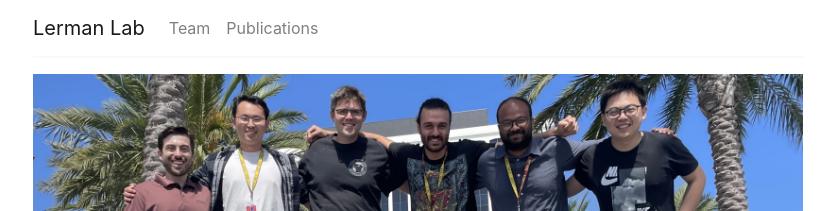
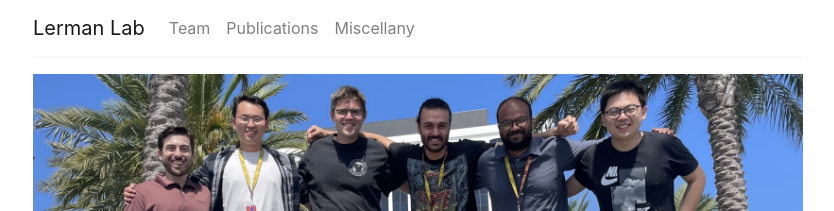
Before and after one commit to lermanlab/lermanlab.github.io, a Jekyll site: the page built from _pages/home.md, in a window 1280 px wide. Shown: the top 211 px of the page, without its empty margins (222-1056 px from the left). Built offline with Jekyll 4.4.1, drawn with Linux system fonts in a browser that asks for light colours.

Commit message:
Update header.html

```diff
--- a/_includes/header.html
+++ b/_includes/header.html
@@ -21,6 +21,10 @@
 				<li>
 					<a class="nav-link" href="/publications">Publications</a>
 				</li>
+
+				<li>
+					<a class="nav-link" href="/Miscellany">Miscellany</a>
+				</li>
 			</ul>
 		</div>
 
```
